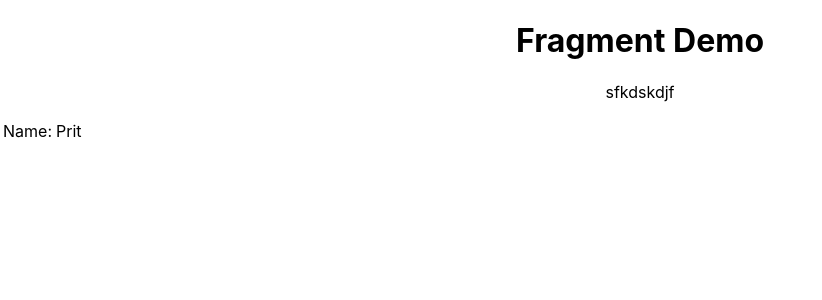
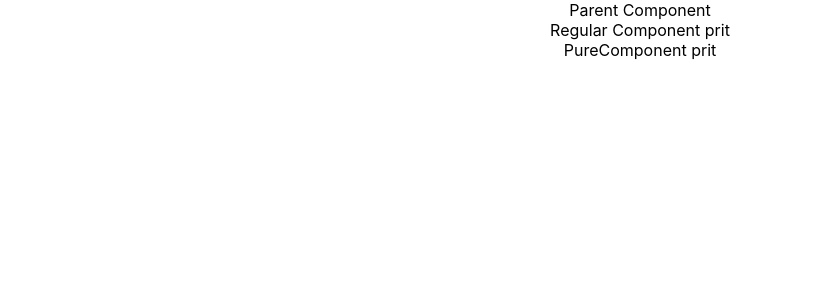
Before and after one commit to pritsakhvala/ReactJS-Course, a React (Create React App) app: page / in a window 1280 px wide. Shown: the top 300 px of the page, without its empty margins (0-822 px from the left). Built offline with nearby package versions, Linux system fonts and the light colour scheme.

Commit message:
purecomponent and use of them (only use pure component when we remove unnecessary rendring)

```diff
--- a/src/App.js
+++ b/src/App.js
@@ -1,13 +1,10 @@
 import logo from "./logo.svg";
 import "./App.css";
-import FragmentDemo from "./Components/FragmentDemo";
-import Table from "./Components/Table";
-
+import ParentComp from "./Components/ParentComp";
 function App() {
   return (
     <div className="App">
-      <FragmentDemo />
-      <Table />
+      <ParentComp />
     </div>
   );
 }
--- /dev/null
+++ b/src/Components/ParentComp.js
@@ -0,0 +1,33 @@
+import React, { Component, PureComponent } from "react";
+import RegComp from "./RegComp";
+import PureComp from "./PureComp";
+
+class ParentComp extends PureComponent {
+  constructor(props) {
+    super(props);
+
+    this.state = {
+      name: "prit",
+    };
+  }
+  componentDidMount() {
+    setInterval(() => {
+      this.setState({
+        name: "prit",
+      });
+    }, 2000);
+  }
+
+  render() {
+    console.log("---parent render---");
+    return (
+      <div>
+        Parent Component
+        <RegComp name={this.state.name}></RegComp>
+        <PureComp name={this.state.name}></PureComp>
+      </div>
+    );
+  }
+}
+
+export default ParentComp;
--- /dev/null
+++ b/src/Components/PureComp.js
@@ -0,0 +1,10 @@
+import React, { PureComponent } from "react";
+
+class PureComp extends PureComponent {
+  render() {
+    console.log("pure render******************");
+    return <div>PureComponent {this.props.name}</div>;
+  }
+}
+
+export default PureComp;
--- /dev/null
+++ b/src/Components/RegComp.js
@@ -0,0 +1,10 @@
+import React, { Component } from "react";
+
+export class RegComp extends Component {
+  render() {
+    console.log("9999reg render9999");
+    return <div>Regular Component {this.props.name}</div>;
+  }
+}
+
+export default RegComp;
```
